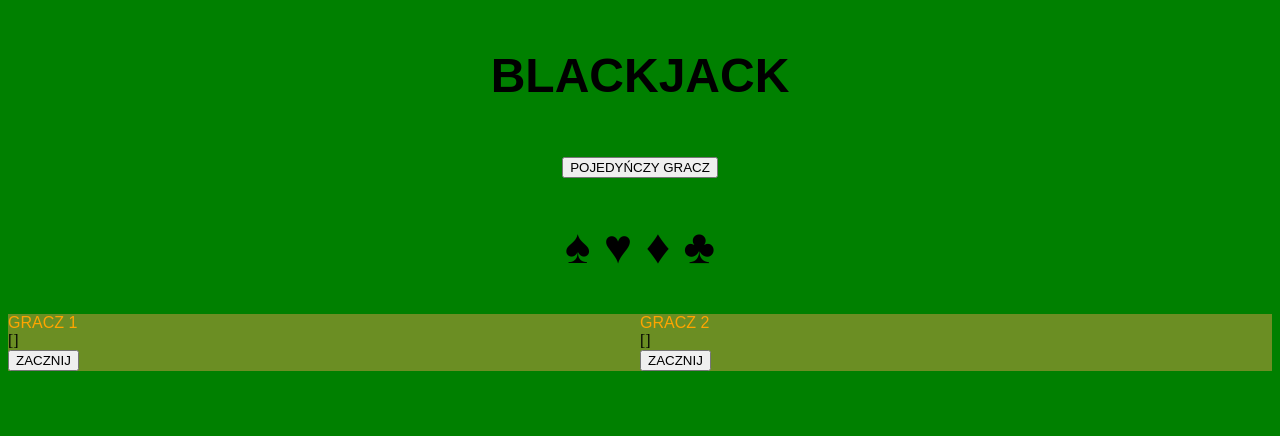
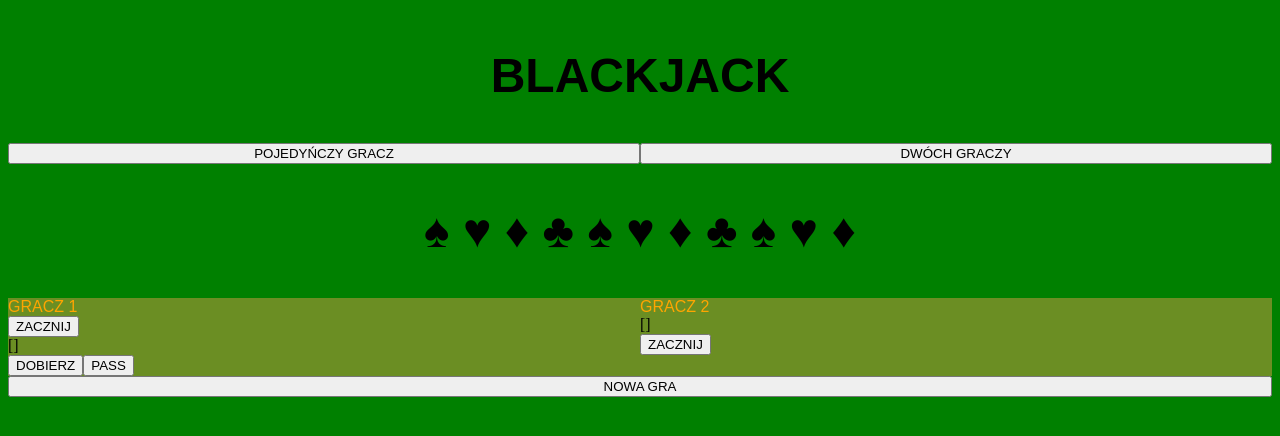
Before and after one commit to makowskiadrian93/Blackjack, a Vue app: page / in a window 1280 px wide. Both pictures are taken after a click on the button "POJEDYŃCZY GRACZ". Shown: the top 436 px of the page. Built offline with nearby package versions, Linux system fonts and the light colour scheme.

Commit message:
21:01 08.08.2020

```diff
--- a/src/App.vue
+++ b/src/App.vue
@@ -4,14 +4,18 @@
     <div class="title">
       <section>
         <h1>BLACKJACK</h1>
-        <div>
+        <div class="startingButtons">
           <button @click="singlePlayer">POJEDYŃCZY GRACZ</button>
-          <!-- <button @click="multiPlayer">DWÓCH GRACZY</button> -->
-          <h2 class="footer">♠ ♥ ♦ ♣</h2>
+          <button>DWÓCH GRACZY</button>
+
         </div>
+<h2 class="suits">♠ ♥ ♦ ♣ ♠ ♥ ♦ ♣ ♠ ♥ ♦ </h2>
       </section>
     </div>
     <SinglePlayer v-if="singlePlayerMode"></SinglePlayer>
+    <div class="newGameButton">
+      <button @click="newGame">NOWA GRA</button>
+    </div>
   </div>
 </template>
 
@@ -28,12 +32,15 @@ export default {
   components: {
     SinglePlayer
   },
-   methods: {
+  methods: {
+    newGame() {
+      this.singlePlayerMode = false;
+    },
     singlePlayer() {
-      console.log('rozpoczynamy singlePlayera');
+      console.log("rozpoczynamy singlePlayera");
       this.singlePlayerMode = true;
     }
-  },
+  }
 };
 </script>
 <style>
@@ -48,7 +55,17 @@ html {
   font-size: 2rem;
   text-align: center;
 }
-.footer {
+.suits {
+  display: grid;
+  grid-template-columns: auto;
   text-align: center;
 }
+.newGameButton {
+  display: grid;
+  grid-template-columns: 100%;
+}
+.startingButtons {
+  display: grid;
+  grid-template-columns: 50% 50%;
+}
 </style>
--- a/src/components/SinglePlayer.vue
+++ b/src/components/SinglePlayer.vue
@@ -3,14 +3,16 @@
     <section>
       <div class="players"></div>
       <div class="playerName">GRACZ 1</div>
-      <div>{{ startingCards }}</div>
-      <button @click="fetchStartingCards2">ZACZNIJ</button>
+      <button @click="fetchStartingCards">ZACZNIJ</button>
+      <div v-bind:suit="startingCards.suit">{{ startingCards }}</div>
+      <button @click="fetchOneCard">DOBIERZ</button>
+      <button @click="passTurn">PASS</button>
     </section>
     <section>
       <div></div>
       <div class="playerName">GRACZ 2</div>
       <div>{{ startingCards2 }}</div>
-      <button @click="fetchStartingCards">ZACZNIJ</button>
+      <button @click="fetchStartingCards2">ZACZNIJ</button>
     </section>
   </div>
 </template>
@@ -24,15 +26,31 @@ export default {
     };
   },
   methods: {
+    passTurn() {
+alert('Cośtam');
+    },
     addStartingCards(twoCards) {
       this.startingCards.push(twoCards);
     },
+
     addStartingCards2(twoCards2) {
       this.startingCards2.push(twoCards2);
     },
     fetchStartingCards() {
       let promise = fetch(
-        "https://deckofcardsapi.com/api/deck/new/draw/?count=2"
+        "https://deckofcardsapi.com/api/deck/u6abs7bcjx7l/draw/?count=2"
+      );
+      promise
+        .then(cards => {
+          return cards.json();
+        })
+        .then(cardsObject => {
+          this.startingCards.push(cardsObject);
+        });
+    },
+    fetchStartingCards2() {
+      let promise = fetch(
+        "https://deckofcardsapi.com/api/deck/u6abs7bcjx7l/draw/?count=2"
       );
       promise
         .then(cards2 => {
@@ -42,16 +60,19 @@ export default {
           this.startingCards2.push(cardsObject);
         });
     },
-     fetchStartingCards2() {
+    addNewCard(oneCard) {
+      this.startingCards.push(oneCard);
+    },
+    fetchOneCard() {
       let promise = fetch(
-        "https://deckofcardsapi.com/api/deck/new/draw/?count=2"
+        "https://deckofcardsapi.com/api/deck/u6abs7bcjx7l/draw/?count=1"
       );
       promise
-        .then(cards => {
-          return cards.json();
+        .then(cards3 => {
+          return cards3.json();
         })
-        .then(cardsObject => {
-          this.startingCards.push(cardsObject);
+        .then(cardsObject3 => {
+          this.startingCards.push(cardsObject3);
         });
     }
   }
```
